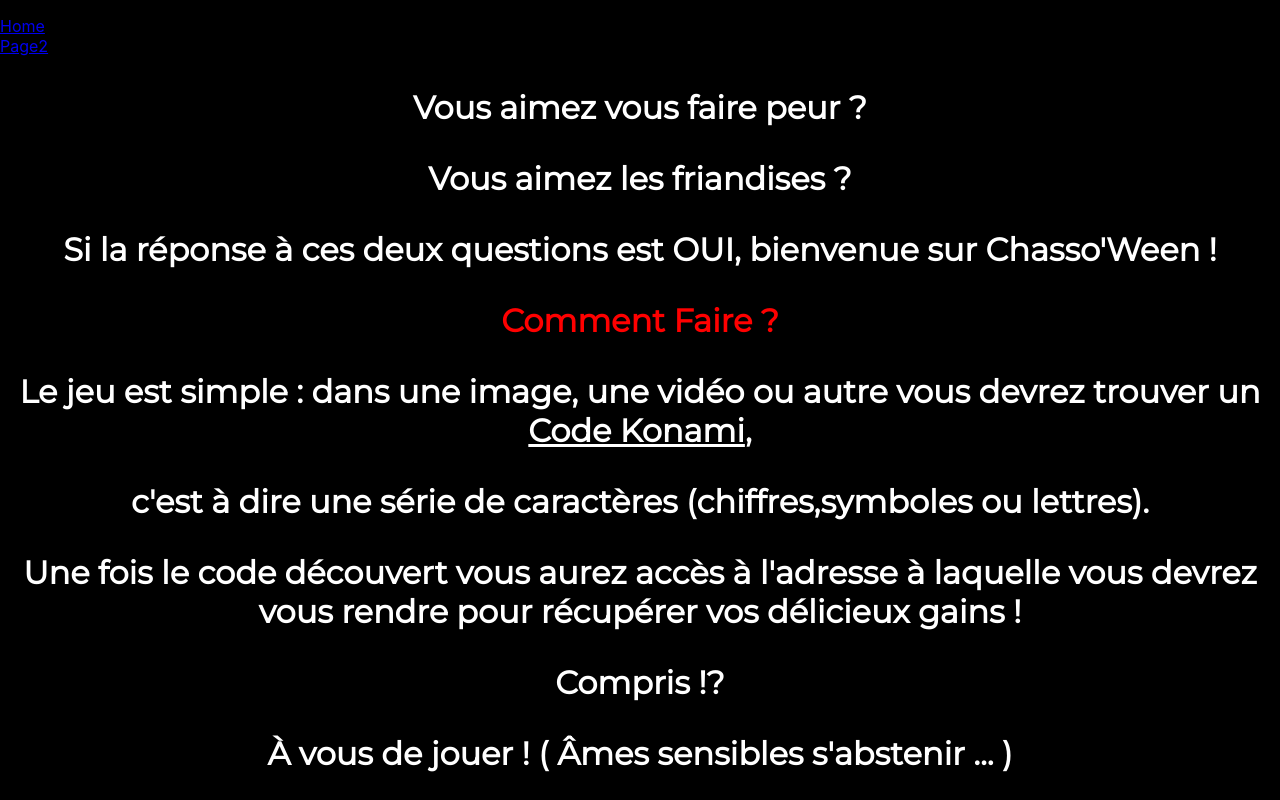
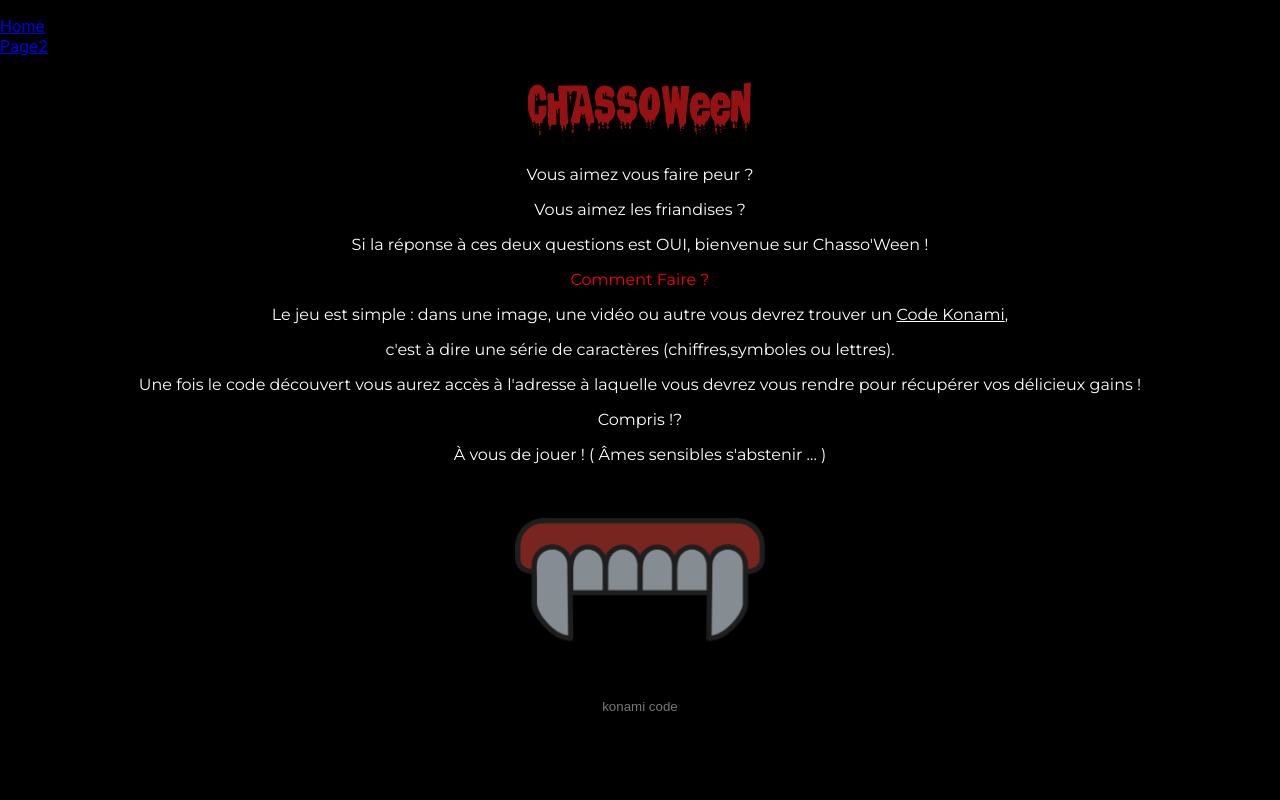
Before and after one commit to Kamsou/chassoween, a React (Create React App) app: page / in a window 1280 px wide. Shown: the top 800 px of the page. Built offline with nearby package versions, Linux system fonts and the light colour scheme; the HTML template or start-up script is replaced by a standard one.

Commit message:
input+instructions

```diff
--- a/src/Components/Home.css
+++ b/src/Components/Home.css
@@ -1,7 +1,8 @@
-.intro {
+.instruction {
     color:white;
     background-color: #000000;
     font-family: 'Montserrat', sans-serif;
+    text-align:center;
 }
 
 .link {
--- a/src/Components/Home.js
+++ b/src/Components/Home.js
@@ -1,11 +1,15 @@
 import React, { Component } from 'react';
 import './Home.css';
+import Header from "./header.js";
+import Inputbutton from './inputbutton';
 
 
 class Home extends Component {
     render() {
         return (
-            <h2 className="intro">
+            <div className="intro">
+            <Header />
+             <div className="instruction">
                 <p>Vous aimez vous faire peur ? </p>
                 <p>Vous aimez les friandises ? </p>
                 <p>Si la réponse à ces deux questions est OUI, bienvenue sur Chasso'Ween !</p>
@@ -15,7 +19,12 @@ class Home extends Component {
                 <p> Une fois le code découvert vous aurez accès à l'adresse à laquelle vous devrez vous rendre pour récupérer vos délicieux gains !</p>
                 <p>Compris !? </p>
                 <p> À vous de jouer ! ( Âmes sensibles s'abstenir ... )</p>
-            </h2>
+
+                <br/>
+                <br/>
+                <Inputbutton />
+         </div>
+            </div>
         )
     }
 }
--- a/src/Components/header.js
+++ b/src/Components/header.js
@@ -2,7 +2,7 @@ import React, { Component } from 'react';
 import "./header.css";
 
 
-class Page1 extends Component {
+class Header extends Component {
     render() {
         return (<div className="page1_div">
 
@@ -14,4 +14,4 @@ class Page1 extends Component {
     }
 }
 
-export default Page1;
+export default Header;
--- a/src/Components/page2.js
+++ b/src/Components/page2.js
@@ -1,7 +1,7 @@
 import React, { Component } from 'react';
 import "./page2.css";
 import Buttonprevious from './buttonprevious';
-
+import Inputbutton from './inputbutton';
 class Page2 extends Component {
     render() {
         return (
@@ -14,6 +14,7 @@ class Page2 extends Component {
 
 
                 {/* CHAMP INPUT DE MATMAT92*/}
+              <Inputbutton />
 
             </div>
         );
```
